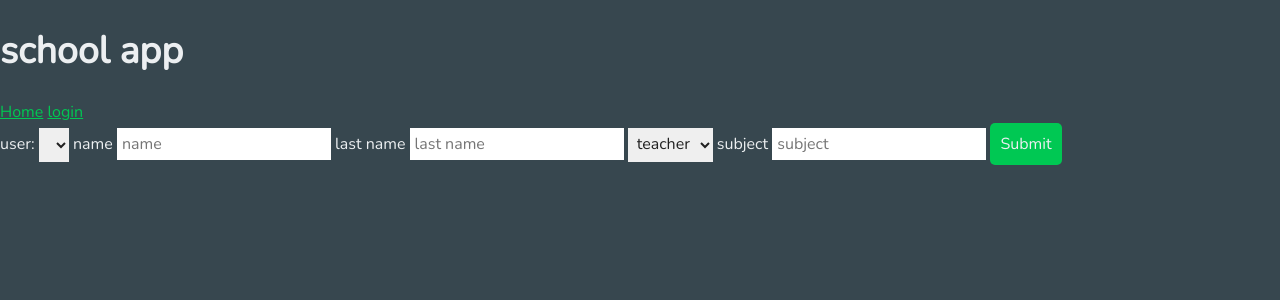
After one commit to puter2/django-school, a Django app: page /assign_user_role in a window 1280 px wide. The commit adds this page. Shown: the top 300 px of the page. Run offline with Django 5.2, Linux system fonts and the light colour scheme; tables that the repository leaves empty hold one stand-in row (values such as "Sample post"); lists and menus that the app fills with data are empty.

Commit message:
assiging role to users

```diff
--- a/DjangoSchool/urls.py
+++ b/DjangoSchool/urls.py
@@ -18,7 +18,7 @@ from django.contrib import admin
 from django.urls import path
 from django.views.generic import TemplateView
 from accounts.views import LoginView, LogoutView, RegisterView
-from school.views import GradesView, AddGradeView
+from school.views import GradesView, AddGradeView, AssignUserRoleView
 
 urlpatterns = [
     path('admin/', admin.site.urls),
@@ -28,4 +28,5 @@ urlpatterns = [
     path("register", RegisterView.as_view(), name="register"),
     path("grades", GradesView.as_view(), name="grades"),
     path("add_grade", AddGradeView.as_view(), name="add_grade"),
+    path("assign_user_role", AssignUserRoleView.as_view(), name="assign_user_role"),
 ]
--- a/accounts/views.py
+++ b/accounts/views.py
@@ -41,6 +41,5 @@ class RegisterView(View):
             user = form.save(commit=False)
             user.set_password(form.cleaned_data['password1'])
             user.save()
-            login(request, user)
             return redirect('home',)
         return render(request, 'form.html', {'form': form})
--- a/school/views.py
+++ b/school/views.py
@@ -1,3 +1,4 @@
+from django.contrib.auth.models import User
 from django.shortcuts import render, redirect
 from django.views import View
 
@@ -34,3 +35,36 @@ class AddGradeView(View):
             new_grade.save()
             return redirect('home',)
         return render(request, 'form.html', {'form': form})
+
+#TODO widok admina gdzie admin widzi nowych userow i przyporzadkuje ich do nauczyciela/ucznia
+
+class AssignUserRoleView(View):
+    def get(self, request):
+        users = User.objects.values_list('id', flat=True)
+        students = Student.objects.values_list('user', flat=True)
+        teachers = Teacher.objects.values_list('user', flat=True)
+        processed = students.union(teachers)
+        print(users.difference(processed))
+        print(users, students, teachers)
+        unassigned = User.objects.filter(id__in=users.difference(processed))
+        print(unassigned)
+        for user in unassigned:
+            print(user)
+        return  render(request, 'AssignUserRoleForm.html', {'unassigned': unassigned})
+
+    def post(self, request):
+        print(request.POST)
+        name = request.POST['name']
+        last_name = request.POST['last_name']
+        username = request.POST['username']
+        role = request.POST['role']
+        subject = request.POST['subject']
+        user = User.objects.get(username=username)
+        print(user)
+        if role == 'student':
+            new_student = Student.objects.create(user=user, name=name, lastname=last_name)
+            new_student.save()
+        else:
+            new_teacher = Teacher.objects.create(user=user, name=name, lastname=last_name, subject=subject)
+            new_teacher.save()
+        return redirect('home',)
--- /dev/null
+++ b/templates/AssignUserRoleForm.html
@@ -0,0 +1,45 @@
+{% extends 'base.html' %}
+
+{% block content %}
+<form method="post">
+{% csrf_token %}
+    <label>
+        user:
+        <select name="username">
+            {% for user in unassigned %}
+            <option value="{{ user }}">{{ user }}</option>
+            {% endfor %}
+        </select>
+    </label>
+    <label>name
+    <input type="text" name="name" placeholder="name">
+    </label>
+    <label>
+        last name <input type="text" name="last_name" placeholder="last name">
+    </label>
+    <select id="choice" name="role">
+        <option value="student" >student</option>
+        <option value="teacher" selected>teacher</option>
+    </select>
+    <label id="subject" >
+        subject <input name="subject" type="text" placeholder="subject">
+    </label>
+    <input type="submit">
+</form>
+    <script>
+    function hide_or_show(){
+        console.log('a')
+        choice = document.querySelector('#choice');
+        subject = document.querySelector('#subject');
+        if(choice.value==="student"){
+            subject.style.display = 'none'
+        }
+        else {
+            subject.style.display = 'block'
+        }
+    }
+    choice = document.querySelector('#choice');
+    choice.addEventListener('change',hide_or_show)
+    </script>
+
+{% endblock %}
--- a/templates/links.html
+++ b/templates/links.html
@@ -4,8 +4,9 @@
         <a href="{% url 'logout' %}">logout</a>
         <a href="{% url 'grades' %}">show grades</a>
         <a href="{% url 'add_grade' %}">add grade</a>
+        <a href="{% url 'assign_user_role' %}">assign users</a>
+        <a href="{% url 'register' %}">register</a>
     {% else %}
-        <a href="{% url 'register' %}">register</a>
         <a href="{% url 'login' %}">login</a>
     {% endif %}
 
```
Also changed, not shown: school/forms.py (line endings or trailing spaces).
